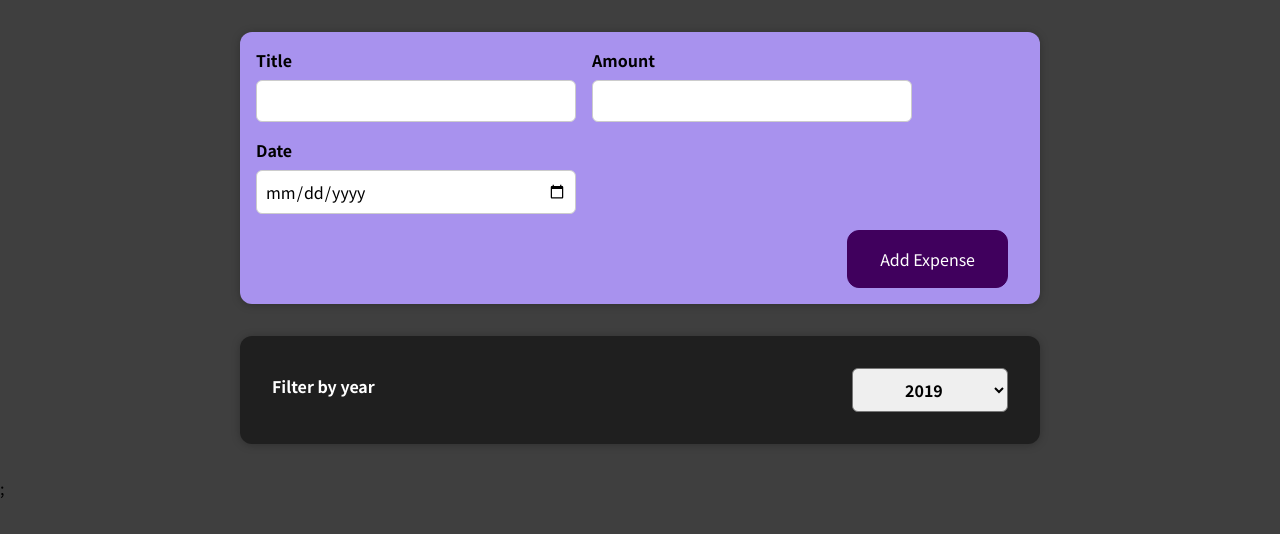
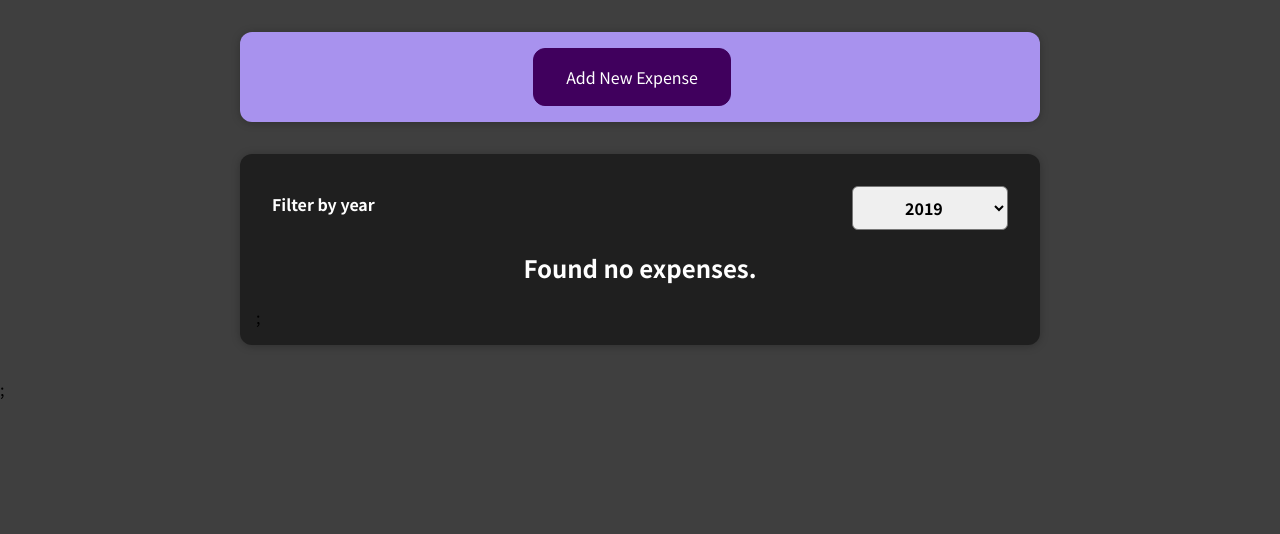
Before and after one commit to DeonJordaan/react-complete-guide, a React (Create React App) app: page / in a window 1280 px wide. Shown: the top 534 px of the page. Built offline with nearby package versions, Linux system fonts and the light colour scheme.

Commit message:
Section 5 - Conditional Content

```diff
--- a/src/components/Expenses/ExpenseItem.js
+++ b/src/components/Expenses/ExpenseItem.js
@@ -6,6 +6,7 @@ import './ExpenseItem.css';
 
 const ExpenseItem = (props) => {
 	return (
+		<li>
 			<Card className="expense-item">
 				<ExpenseDate date={props.date} />
 				<div className="expense-item__description">
@@ -13,6 +14,7 @@ const ExpenseItem = (props) => {
 					<div className="expense-item__price">${props.amount}</div>
 				</div>
 			</Card>
+		</li>
 	);
 };
 
--- a/src/components/Expenses/Expenses.js
+++ b/src/components/Expenses/Expenses.js
@@ -1,9 +1,9 @@
 import React, { useState } from 'react';
 
 import './Expenses.css';
-import ExpenseItem from './ExpenseItem';
 import Card from '../UI/Card';
 import ExpensesFilter from './ExpensesFilter';
+import ExpensesList from './ExpensesList';
 
 const Expenses = (props) => {
 	const [chosenYear, setChosenYear] = useState('2019');
@@ -12,9 +12,9 @@ const Expenses = (props) => {
 		setChosenYear(selectedYear);
 	};
 
-	const filteredExpenses = props.items.filter(expense => {
-		return expense.date.getFullYear().toString() === chosenYear
-	})
+	const filteredExpenses = props.items.filter((expense) => {
+		return expense.date.getFullYear().toString() === chosenYear;
+	});
 
 	return (
 		<div>
@@ -23,15 +23,7 @@ const Expenses = (props) => {
 					selected={chosenYear}
 					onYearSelection={selectYearHandler}
 				/>
-				{filteredExpenses.map(expense => (
-					<ExpenseItem
-						key={expense.id}
-						title={expense.title}
-						amount={expense.amount}
-						date={expense.date}
-					/>
-				))}
-
+				<ExpensesList items={filteredExpenses} />;
 			</Card>
 		</div>
 	);
--- /dev/null
+++ b/src/components/Expenses/ExpensesList.css
@@ -0,0 +1,9 @@
+.expenses-list {
+	list-style: none;
+	padding: 0;
+}
+
+.expenses-list__fallback {
+	color: white;
+	text-align: center;
+}
--- /dev/null
+++ b/src/components/Expenses/ExpensesList.js
@@ -0,0 +1,23 @@
+import ExpenseItem from './ExpenseItem';
+import './ExpensesList.css';
+
+const ExpensesList = (props) => {
+	if (props.items.length === 0) {
+		return <h2 className="expenses-list__fallback">Found no expenses.</h2>;
+	}
+
+	return (
+		<ul className="expenses-list">
+			{props.items.map((expense) => (
+				<ExpenseItem
+					key={expense.id}
+					title={expense.title}
+					amount={expense.amount}
+					date={expense.date}
+				/>
+			))}
+		</ul>
+	);
+};
+
+export default ExpensesList;
--- a/src/components/NewExpense/ExpenseForm.js
+++ b/src/components/NewExpense/ExpenseForm.js
@@ -89,6 +89,9 @@ const ExpenseForm = (props) => {
 				</div>
 			</div>
 			<div className="new-expense__actions">
+				<button type="button" onClick={props.onCancel}>
+					Cancel
+				</button>
 				<button type="submit">Add Expense</button>
 			</div>
 		</form>
--- a/src/components/NewExpense/NewExpense.js
+++ b/src/components/NewExpense/NewExpense.js
@@ -1,20 +1,39 @@
-import React from 'react';
+import React, { useState } from 'react';
 
 import ExpenseForm from './ExpenseForm';
 import './NewExpense.css';
 
 const NewExpense = (props) => {
+	const [isEditing, setIsEditing] = useState(false);
+
 	const saveExpenseDataHandler = (enteredExpenseData) => {
 		const expenseData = {
 			...enteredExpenseData,
 			id: Math.random().toString(),
 		};
 		props.onAddExpense(expenseData);
+		setIsEditing(false);
+	};
+
+	const startEditingHandler = () => {
+		setIsEditing(true);
+	};
+
+	const stopEditingHandler = () => {
+		setIsEditing(false);
 	};
 
 	return (
 		<div className="new-expense">
-			<ExpenseForm onSaveExpenseData={saveExpenseDataHandler} />
+			{!isEditing && (
+				<button onClick={startEditingHandler}>Add New Expense</button>
+			)}
+			{isEditing && (
+				<ExpenseForm
+					onSaveExpenseData={saveExpenseDataHandler}
+					onCancel={stopEditingHandler}
+				/>
+			)}
 		</div>
 	);
 };
```
Also changed, not shown: 1 other file (tests, documents, lock files or other folders). Lines whose indentation alone changed are shown as unchanged.
